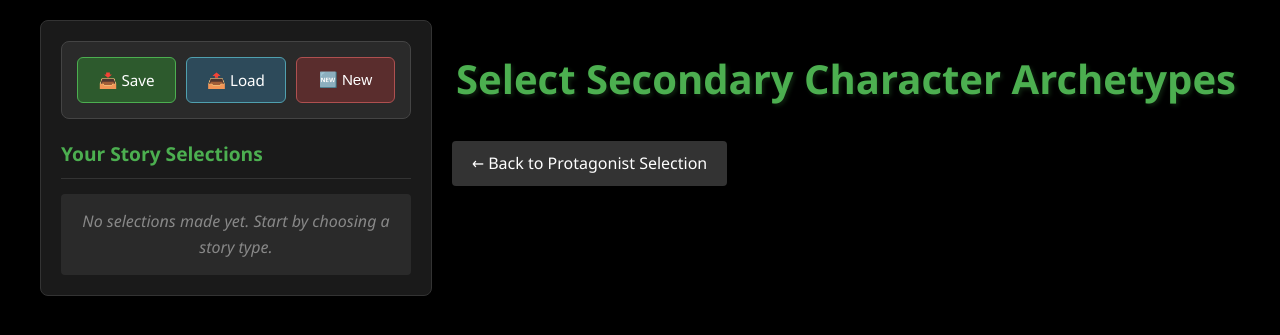
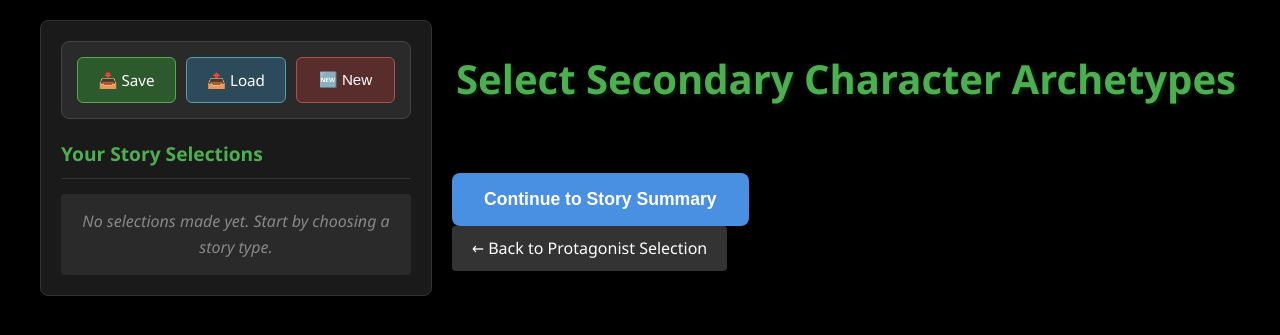
Before and after one commit to LarsLiden/Kraitif, a Flask app: template templates/secondary_archetype_selection.html in a window 1280 px wide. Shown: the top 335 px of the page. Run offline with Flask 3, Linux system fonts and the light colour scheme; the template is opened without the code that fills it, so the values that code supplies are empty; parts of the project's set-up code (start-up, migrations or seed data) failed here and were passed over.

Commit message:
Fix secondary character archetype display and form submission
Co-authored-by: LarsLiden <6528486+LarsLiden@users.noreply.github.com>

```diff
--- a/templates/base.html
+++ b/templates/base.html
@@ -389,7 +389,7 @@
                                     </div>
                                 </div>
                                 <div class="generate-plotlines-section">
-                                    <a href="{{ url_for('complete_story_selection') }}" class="generate-plotlines-button">
+                                    <a href="{{ url_for('complete_story_selection') }}" class="generate-plotlines-button" onclick="return handleGeneratePlotLines(event)">
                                         📋 Generate plot lines
                                     </a>
                                 </div>
@@ -548,6 +548,24 @@
                 }
             }
         }
+
+        function handleGeneratePlotLines(event) {
+            // Check if we're on the secondary archetype selection page
+            if (window.location.pathname === '/secondary-archetype-selection') {
+                // Prevent the default link action
+                event.preventDefault();
+
+                // Submit the secondary archetype form
+                const form = document.getElementById('secondary-form');
+                if (form) {
+                    form.submit();
+                    return false;
+                }
+            }
+
+            // For other pages, allow normal navigation
+            return true;
+        }
     </script>
 </body>
 </html>
--- a/templates/secondary_archetype_selection.html
+++ b/templates/secondary_archetype_selection.html
@@ -50,6 +50,10 @@
         </div>
     </div>
     {% endif %}
+
+    <div class="form-actions">
+        <button type="submit" class="submit-button">Continue to Story Summary</button>
+    </div>
 </form>
 
 <a href="{{ url_for('protagonist_archetype_selection') }}" class="back-link">← Back to Protagonist Selection</a>
```
